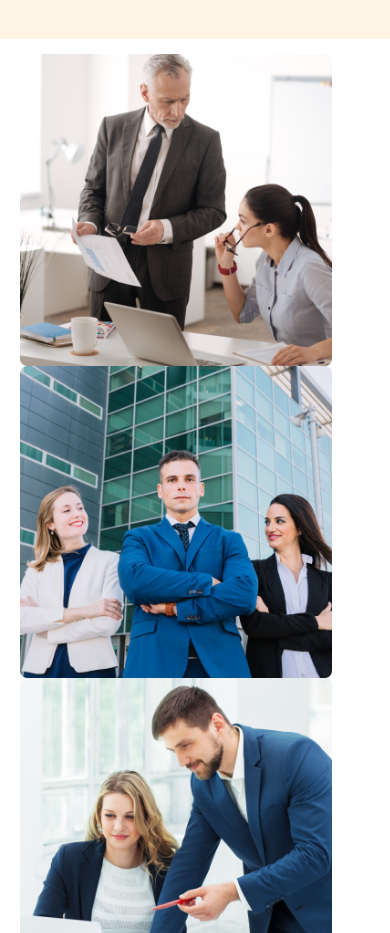
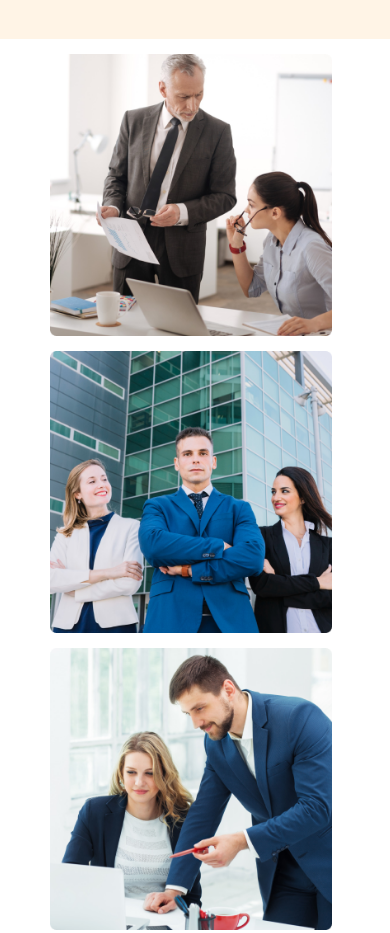
Before and after one commit to Tandith0005/g3-architects, a plain HTML site: page index.html in a window 390 px wide. Shown: the part 832-1765 px from the top of the page. Drawn offline with nearby package versions, Linux system fonts and the light colour scheme.

Commit message:
maybe done

```diff
--- a/styles/style.css
+++ b/styles/style.css
@@ -315,7 +315,8 @@ footer{
     }
     .qf-img{
         grid-template-columns: repeat(1,1fr);
-        gap: 0px;
+        gap: 15px;
+        margin-left: 30px;
     }
     .qf-img img{
         width: 100%;
@@ -376,7 +377,7 @@ footer{
     }
     /* all-Sponsers done */
     .subscribe-form{
-        margin: 0px auto;
+        margin-left: 30px;
     }
     .subscribe-title{
         font-size: 35px;
```
